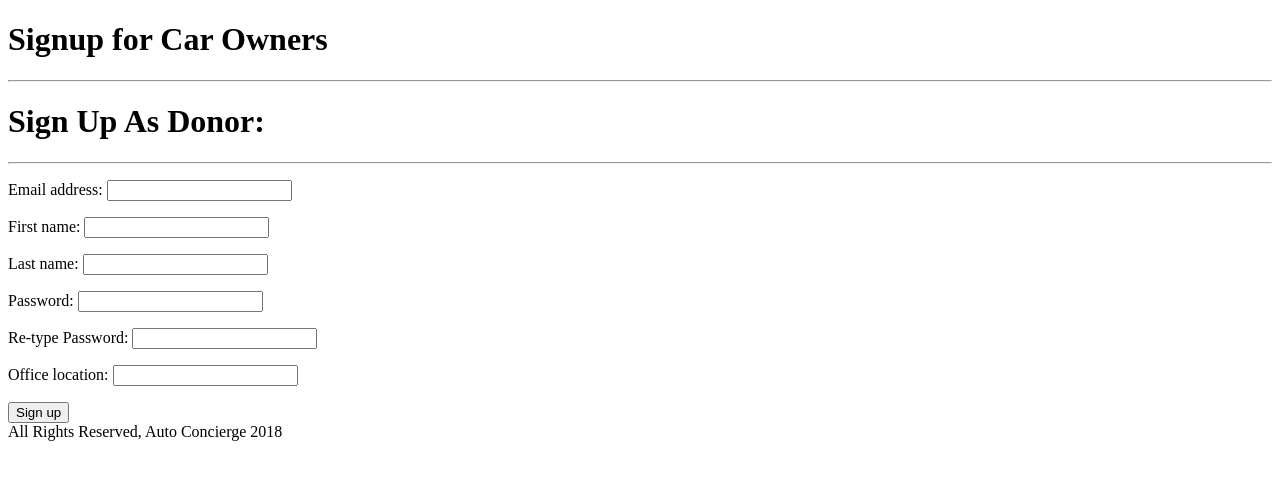
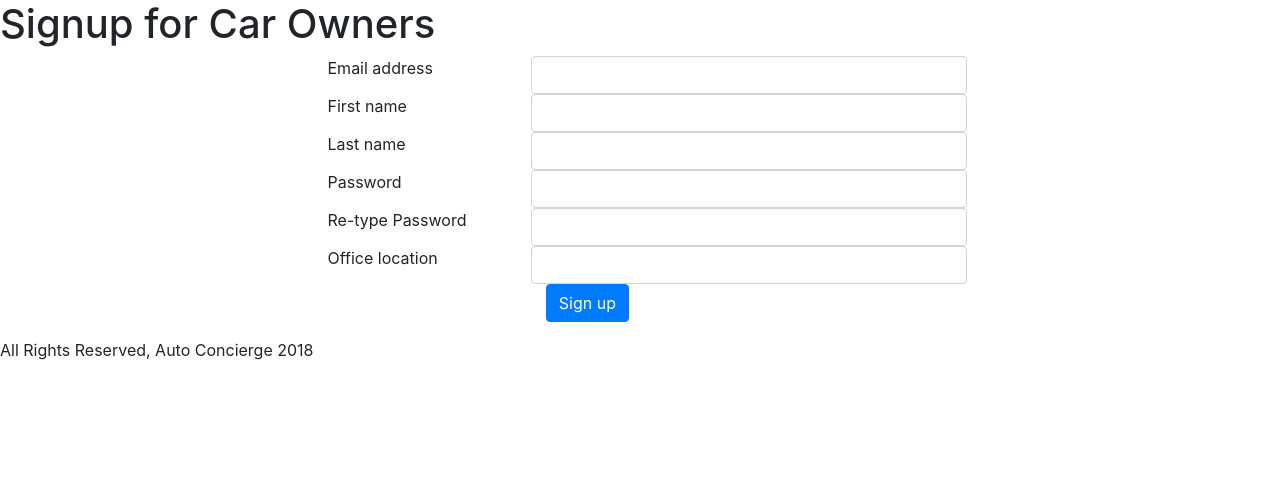
Before and after one commit to njang/autoConcierge, a Django app: page /signup/carowner/ in a window 1280 px wide. Shown: the top 480 px of the page. Run offline with Django 3.2, Linux system fonts and the light colour scheme; some libraries are stand-ins or nearby versions.

Commit message:
Enable bootstrap and stylize car owner signup page

```diff
--- a/main_app/templates/base.html
+++ b/main_app/templates/base.html
@@ -2,6 +2,10 @@
 <html>
 	<head>
 		<title>Auto Concierge</title>
+		<link rel="stylesheet" href="https://maxcdn.bootstrapcdn.com/bootstrap/4.0.0/css/bootstrap.min.css">
+		<script src="https://ajax.googleapis.com/ajax/libs/jquery/3.3.1/jquery.min.js"></script>
+		<script src="https://cdnjs.cloudflare.com/ajax/libs/popper.js/1.12.9/umd/popper.min.js"></script>
+		<script src="https://maxcdn.bootstrapcdn.com/bootstrap/4.0.0/js/bootstrap.min.js"></script>
 	</head>
 	<body>
 		{% block content %}
--- a/main_app/templates/registration/car_owner.html
+++ b/main_app/templates/registration/car_owner.html
@@ -1,53 +1,38 @@
-<!DOCTYPE html>
-<html>
-  <head>
-	<title>Signup for Car Owners - Auto Concierge</title>
-  </head>
-  <body>
+{% extends 'base.html' %}
+
+{% block content %}
     <h1>Signup for Car Owners </h1>
-    <hr />
-	<div class="donor-signup-container">
-		<div class="row">
-			<div class="col-md-8 col-sm-10 col-12">
-				<div class="donor-signup-header">
-				  <h1>Sign Up As Donor:</h1>
-				</div>
-
-				<hr />
-				<form method="post" novalidate="">
-					{% csrf_token %}
-					<input type="hidden" name="next" value="">
-					<p>
-						<label for="id_email">Email address:</label>
-						<input type="email" name="email" required="" maxlength="254" id="id_email">
-					</p>
-					<p>
-						<label for="id_first_name">First name:</label>
-						<input type="text" name="first_name" maxlength="30" id="id_first_name">
-					</p>
-					<p>
-						<label for="id_last_name">Last name:</label>
-						<input type="text" name="last_name" maxlength="150" id="id_last_name">
-					</p>
-					<p>
-						<label for="id_password1">Password:</label>
-						<input type="password" name="password1" required="" id="id_password1">
-					</p>
-					<p>
-						<label for="id_password2">Re-type Password:</label>
-						<input type="password" name="password2" required="" id="id_password2">
-					</p>
-					<p>
-						<label for="id_loc_office">Office location:</label>
-						<input type="text" name="loc_office" required="" maxlength="100" id="id_loc_office">
-					</p>
-					<button type="submit" class="btn btn-primary">Sign up</button>
-				</form>
-
-
+	<form method='post' novalidate='' class='form-group'>
+		{% csrf_token %}
+		<input type='hidden' name='next' value=''>
+		<div class='row'>
+			<label for='id_email' class='col col-2 offset-3'>Email address</label>
+			<input type='email' name='email' required maxlength='254' id='id_email' class='col col-4 form-control'>
+		</div>
+		<div class='row'>
+			<label for='id_first_name' class='col col-2 offset-3'>First name</label>
+			<input type='text' name='first_name' maxlength='30' id='id_first_name' class='col col-4 form-control'>
+		</div>
+		<div class='row'>
+			<label for='id_last_name' class='col col-2 offset-3'>Last name</label>
+			<input type='text' name='last_name' maxlength='150' id='id_last_name' class='col col-4 form-control'>
+		</div>
+		<div class='row'>
+			<label for='id_password1' class='col col-2 offset-3'>Password</label>
+			<input type='password' name='password1' required id='id_password1' class='col col-4 form-control'>
+		</div>
+		<div class='row'>
+			<label for='id_password2' class='col col-2 offset-3'>Re-type Password</label>
+			<input type='password' name='password2' required id='id_password2' class='col col-4 form-control'>
+		</div>
+		<div class='row'>
+			<label for='id_loc_office' class='col col-2 offset-3'>Office location</label>
+			<input type='text' name='loc_office' required maxlength='100' id='id_loc_office' class='col col-4 form-control'>
+		</div>
+		<div class='row'>
+			<div class='col col-3 offset-5'>
+				<button type='submit' class='btn btn-primary'>Sign up</button>
 			</div>
 		</div>
-	</div>
-    <footer>All Rights Reserved, Auto Concierge 2018</footer>
-  </body>
- </html>
+	</form>
+{% endblock %}
```
